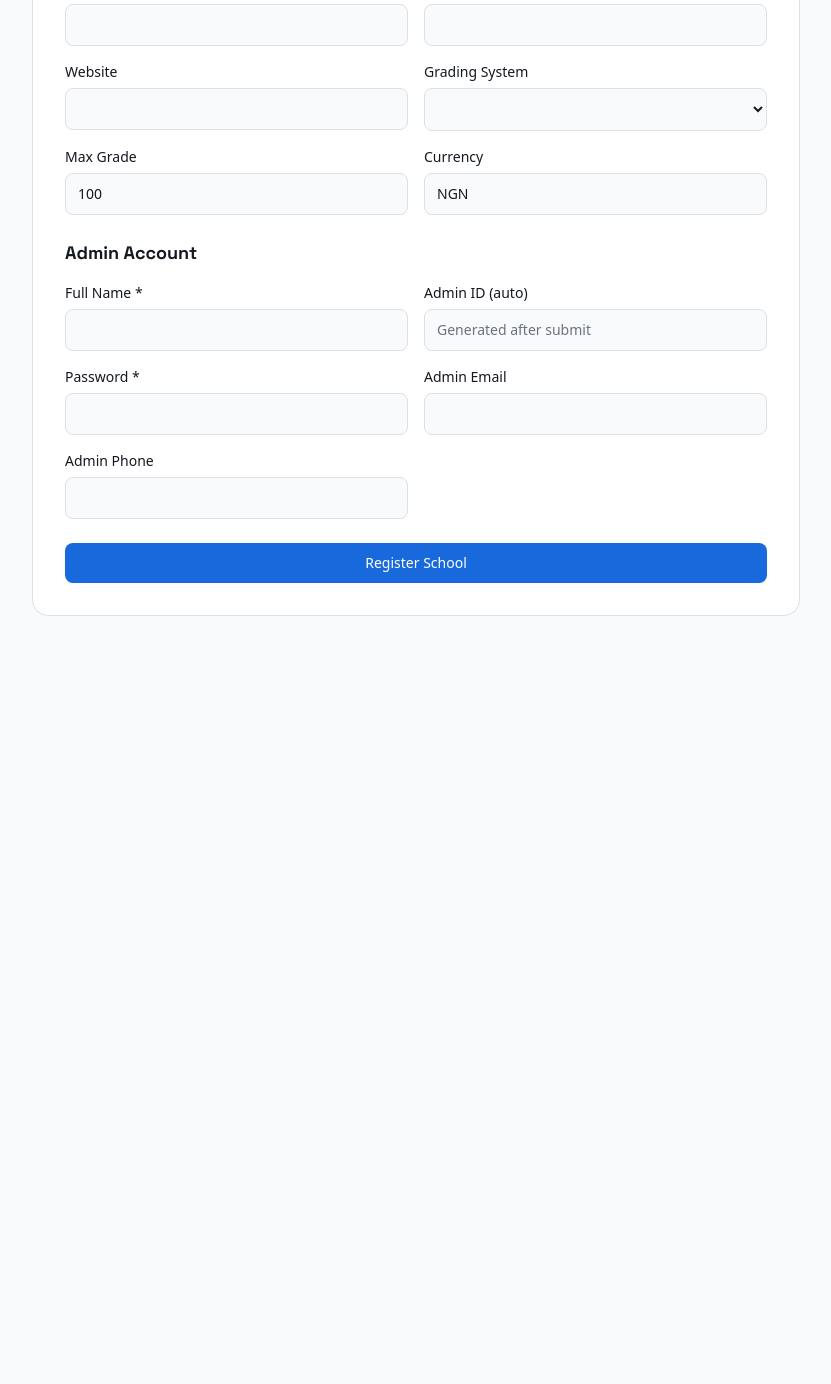
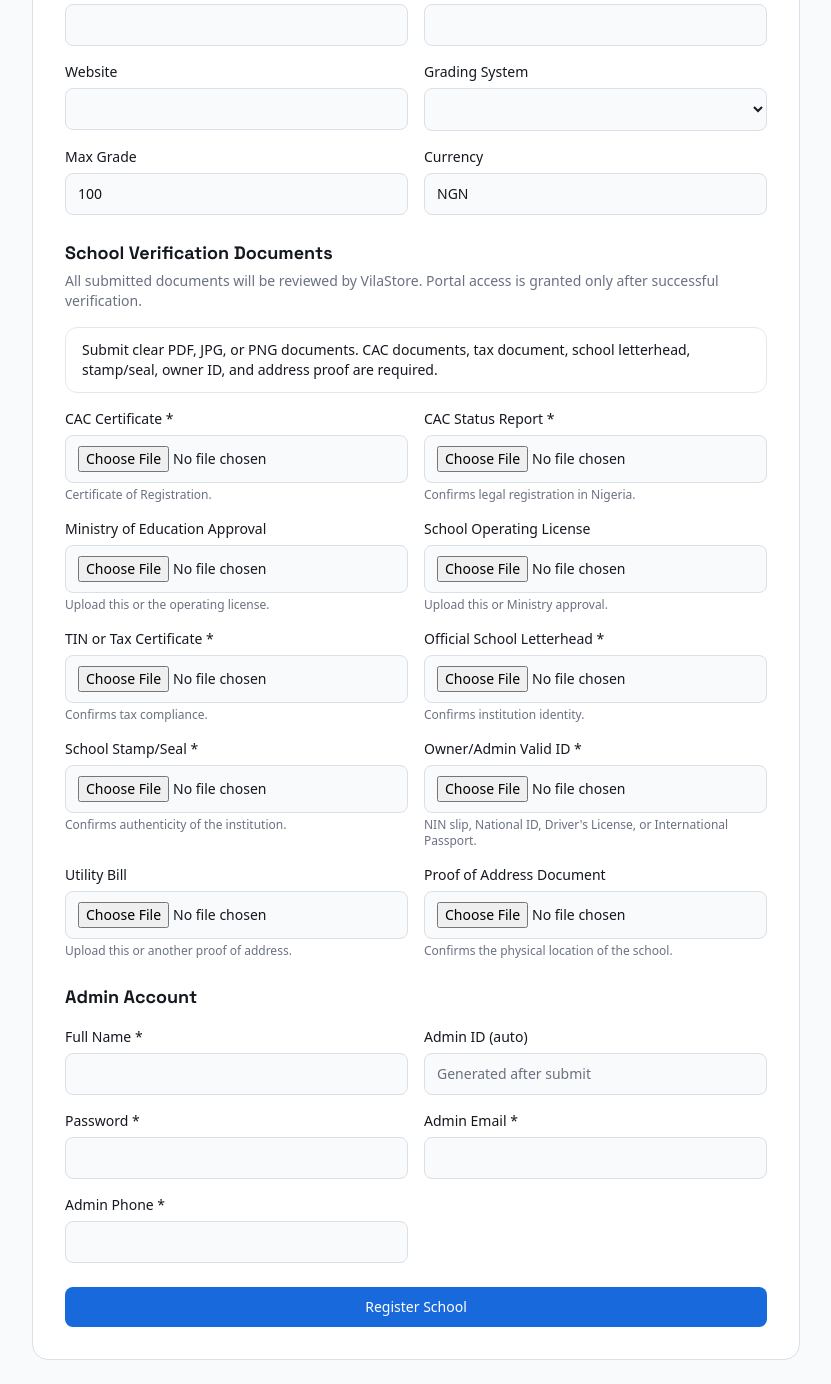
Before and after one commit to nasicobature/vilastore, a Django app: template edu/templates/edu/secondary_register.html in a window 1280 px wide. Shown: the part 812-2196 px from the top of the page, without its empty margins (224-1055 px from the left). Before the commit the page ends 1428 px from the top, so only its background shows below. Run offline with Django 5.2, Linux system fonts and the light colour scheme; the template is opened without the code that fills it, so the values that code supplies are empty; some libraries are stand-ins or nearby versions.

Commit message:
Add EduPortal school verification requirements

```diff
--- /dev/null
+++ b/edu/templates/edu/partials/verification_fields.html
@@ -0,0 +1,65 @@
+<div class="space-y-4">
+  <div>
+    <h3 class="font-display text-lg font-bold">School Verification Documents</h3>
+    <p class="text-sm text-muted-foreground mt-1">
+      All submitted documents will be reviewed by VilaStore. Portal access is granted only after successful verification.
+    </p>
+  </div>
+
+  <div class="rounded-xl border border-warning/30 bg-warning/10 px-4 py-3 text-sm text-warning-foreground">
+    Submit clear PDF, JPG, or PNG documents. CAC documents, tax document, school letterhead, stamp/seal, owner ID, and address proof are required.
+  </div>
+
+  <div class="grid grid-cols-1 md:grid-cols-2 gap-4">
+    <div>
+      <label class="block text-sm font-medium mb-1.5">CAC Certificate *</label>
+      <input type="file" name="cac_certificate" required accept=".pdf,.jpg,.jpeg,.png" class="w-full px-3 py-2.5 rounded-lg border border-input bg-background text-sm focus:outline-none focus:ring-2 focus:ring-ring" />
+      <p class="text-xs text-muted-foreground mt-1">Certificate of Registration.</p>
+    </div>
+    <div>
+      <label class="block text-sm font-medium mb-1.5">CAC Status Report *</label>
+      <input type="file" name="cac_status_report" required accept=".pdf,.jpg,.jpeg,.png" class="w-full px-3 py-2.5 rounded-lg border border-input bg-background text-sm focus:outline-none focus:ring-2 focus:ring-ring" />
+      <p class="text-xs text-muted-foreground mt-1">Confirms legal registration in Nigeria.</p>
+    </div>
+    <div>
+      <label class="block text-sm font-medium mb-1.5">Ministry of Education Approval</label>
+      <input type="file" name="ministry_approval" accept=".pdf,.jpg,.jpeg,.png" class="w-full px-3 py-2.5 rounded-lg border border-input bg-background text-sm focus:outline-none focus:ring-2 focus:ring-ring" />
+      <p class="text-xs text-muted-foreground mt-1">Upload this or the operating license.</p>
+    </div>
+    <div>
+      <label class="block text-sm font-medium mb-1.5">School Operating License</label>
+      <input type="file" name="operating_license" accept=".pdf,.jpg,.jpeg,.png" class="w-full px-3 py-2.5 rounded-lg border border-input bg-background text-sm focus:outline-none focus:ring-2 focus:ring-ring" />
+      <p class="text-xs text-muted-foreground mt-1">Upload this or Ministry approval.</p>
+    </div>
+    <div>
+      <label class="block text-sm font-medium mb-1.5">TIN or Tax Certificate *</label>
+      <input type="file" name="tin_certificate" required accept=".pdf,.jpg,.jpeg,.png" class="w-full px-3 py-2.5 rounded-lg border border-input bg-background text-sm focus:outline-none focus:ring-2 focus:ring-ring" />
+      <p class="text-xs text-muted-foreground mt-1">Confirms tax compliance.</p>
+    </div>
+    <div>
+      <label class="block text-sm font-medium mb-1.5">Official School Letterhead *</label>
+      <input type="file" name="school_letterhead" required accept=".pdf,.jpg,.jpeg,.png" class="w-full px-3 py-2.5 rounded-lg border border-input bg-background text-sm focus:outline-none focus:ring-2 focus:ring-ring" />
+      <p class="text-xs text-muted-foreground mt-1">Confirms institution identity.</p>
+    </div>
+    <div>
+      <label class="block text-sm font-medium mb-1.5">School Stamp/Seal *</label>
+      <input type="file" name="school_stamp" required accept=".pdf,.jpg,.jpeg,.png" class="w-full px-3 py-2.5 rounded-lg border border-input bg-background text-sm focus:outline-none focus:ring-2 focus:ring-ring" />
+      <p class="text-xs text-muted-foreground mt-1">Confirms authenticity of the institution.</p>
+    </div>
+    <div>
+      <label class="block text-sm font-medium mb-1.5">Owner/Admin Valid ID *</label>
+      <input type="file" name="owner_valid_id" required accept=".pdf,.jpg,.jpeg,.png" class="w-full px-3 py-2.5 rounded-lg border border-input bg-background text-sm focus:outline-none focus:ring-2 focus:ring-ring" />
+      <p class="text-xs text-muted-foreground mt-1">NIN slip, National ID, Driver's License, or International Passport.</p>
+    </div>
+    <div>
+      <label class="block text-sm font-medium mb-1.5">Utility Bill</label>
+      <input type="file" name="utility_bill" accept=".pdf,.jpg,.jpeg,.png" class="w-full px-3 py-2.5 rounded-lg border border-input bg-background text-sm focus:outline-none focus:ring-2 focus:ring-ring" />
+      <p class="text-xs text-muted-foreground mt-1">Upload this or another proof of address.</p>
+    </div>
+    <div>
+      <label class="block text-sm font-medium mb-1.5">Proof of Address Document</label>
+      <input type="file" name="proof_of_address" accept=".pdf,.jpg,.jpeg,.png" class="w-full px-3 py-2.5 rounded-lg border border-input bg-background text-sm focus:outline-none focus:ring-2 focus:ring-ring" />
+      <p class="text-xs text-muted-foreground mt-1">Confirms the physical location of the school.</p>
+    </div>
+  </div>
+</div>
--- a/edu/templates/edu/secondary_register.html
+++ b/edu/templates/edu/secondary_register.html
@@ -104,6 +104,8 @@
           </div>
         </div>
 
+        {% include 'edu/partials/verification_fields.html' %}
+
         <div class="space-y-4">
           <h3 class="font-display text-lg font-bold">Admin Account</h3>
           <div class="grid grid-cols-1 md:grid-cols-2 gap-4">
@@ -120,12 +122,12 @@
               <input type="password" name="admin_password" required class="w-full px-3 py-2.5 rounded-lg border border-input bg-background text-sm focus:outline-none focus:ring-2 focus:ring-ring" />
             </div>
             <div>
-              <label class="block text-sm font-medium mb-1.5">Admin Email</label>
-              <input type="email" name="admin_email" class="w-full px-3 py-2.5 rounded-lg border border-input bg-background text-sm focus:outline-none focus:ring-2 focus:ring-ring" />
+              <label class="block text-sm font-medium mb-1.5">Admin Email *</label>
+              <input type="email" name="admin_email" required class="w-full px-3 py-2.5 rounded-lg border border-input bg-background text-sm focus:outline-none focus:ring-2 focus:ring-ring" />
             </div>
             <div>
-              <label class="block text-sm font-medium mb-1.5">Admin Phone</label>
-              <input type="text" name="admin_phone" class="w-full px-3 py-2.5 rounded-lg border border-input bg-background text-sm focus:outline-none focus:ring-2 focus:ring-ring" />
+              <label class="block text-sm font-medium mb-1.5">Admin Phone *</label>
+              <input type="text" name="admin_phone" required class="w-full px-3 py-2.5 rounded-lg border border-input bg-background text-sm focus:outline-none focus:ring-2 focus:ring-ring" />
             </div>
           </div>
         </div>
```
Also changed, not shown: edu/admin.py (+56 -2 lines), edu/models.py (+18 -0 lines), edu/templates/edu/tertiary_register.html (+10 -0 lines), edu/tests.py (+53 -0 lines), edu/views.py (+63 -8 lines), edu/migrations/0014_institution_cac_certificate_and_more.py (added).
